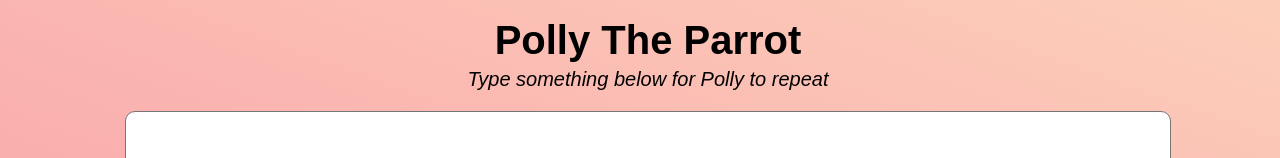
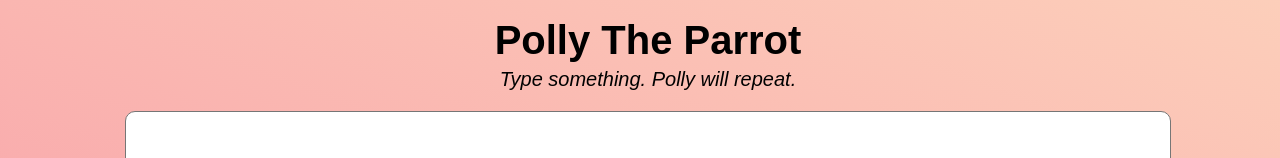
Before and after one commit to SpencerTyson/PollyTheParrot, a plain HTML site: page index.html in a window 1280 px wide. Shown: the part 153-311 px from the top of the page. Drawn offline with Linux system fonts and the light colour scheme.

Commit message:
Update index.html

```diff
--- a/index.html
+++ b/index.html
@@ -15,7 +15,7 @@
   </div>
   <div class="wrapper">
     <form>
-      <label id="labelTextInput" for="text-input">Type something below for Polly to repeat</label>
+      <label id="labelTextInput" for="text-input">Type something. Polly will repeat.</label>
       <textarea
       name=""
       id="text-input"
```
